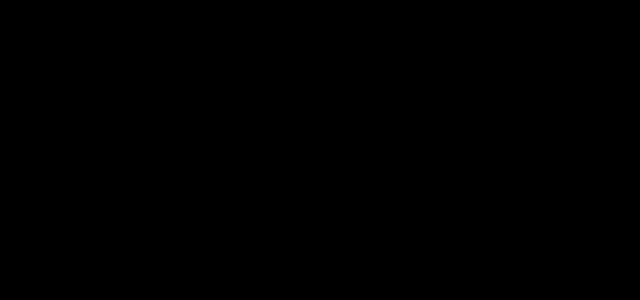
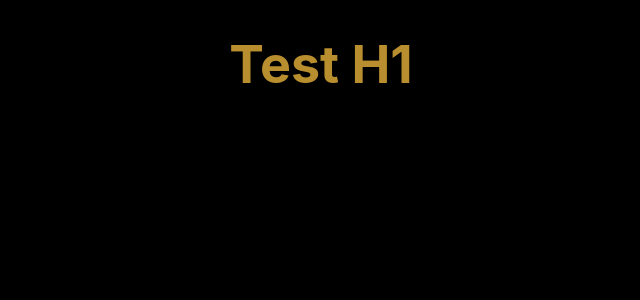
Before and after one commit to Hannalysis/furniture-site-implementation, a React (Vite) app: page / in a window 1280 px wide. Shown: the top 300 px of the page, without its empty margins (319-959 px from the left). Built offline with nearby package versions, Linux system fonts and the light colour scheme.

Commit message:
feat: Basic Typography system added with h1 styling test

```diff
--- a/src/App.tsx
+++ b/src/App.tsx
@@ -1,9 +1,13 @@
 import './App.css'
+import { Layout } from "../src/Layout/Layout"
 
 function App() {
 
   return (
     <>
+    <Layout>
+      <></>
+    </Layout>
     </>
   )
 }
--- a/src/Layout/Layout.tsx
+++ b/src/Layout/Layout.tsx
@@ -0,0 +1,25 @@
+import classNames from "classnames";
+import type { ReactNode } from "react";
+import { Typography } from "../components/@ui/Typography/Typography";
+import classes from "./Layout.module.css";
+import themes from "./Themes.module.css";
+
+const theme = "default";
+
+export const Layout = ({ children }: { children: ReactNode }) => {
+  return (
+    <div className={classNames(classes.root, themes[theme])}>
+      <Header />
+      <main className={classes.main}>{children}</main>
+      <Footer />
+    </div>
+  );
+};
+
+const Header = () => (
+  <header className={classes.header}>
+    <Typography variant="heading1">Test H1</Typography>
+  </header>
+);
+
+const Footer = () => <footer className={classes.footer}></footer>;
--- a/src/Layout/Themes.module.css
+++ b/src/Layout/Themes.module.css
@@ -0,0 +1,17 @@
+.default {
+  /* --- Primitives --- */
+  --font-weight-bold: 700;
+  --font-weight-medium: 500;
+  --font-weight-regular: 400;
+
+  /* --- Colouring --- */
+  --text-gold: #B88E2F;
+
+  /* Default theme */
+
+  /* H1 */
+  --font-size-h1: 52px;
+  --line-height-h1: 65px;
+  --letter-spacing-h1: 0;
+
+}
--- a/src/components/@ui/Typography/Typography.module.css
+++ b/src/components/@ui/Typography/Typography.module.css
@@ -0,0 +1,7 @@
+.typography-heading1 {
+  font-size: var(--font-size-h1);
+  font-weight: var(--font-weight-bold);
+  line-height: var(--line-height-h1);
+  letter-spacing: var(--letter-spacing-h1);
+  color: var(--text-gold);
+}
--- a/src/components/@ui/Typography/Typography.tsx
+++ b/src/components/@ui/Typography/Typography.tsx
@@ -0,0 +1,49 @@
+import classes from "./Typography.module.css";
+
+type Variant =
+  | "heading1"
+  | "heading2"
+  | "heading3"
+  | "heading4"
+  | "heading5"
+  | "heading6"
+  | "body1"
+  | "body2"
+  | "caption"
+  | "inherit"
+  | "overline"
+  | "subtitle1"
+  | "subtitle2";
+
+type TypographyProps = {
+  variant?: Variant;
+  as?: React.ElementType;
+  children: React.ReactNode;
+};
+
+export const Typography = ({
+  variant = "body1",
+  as,
+  children,
+}: TypographyProps) => {
+  const variantMap = {
+    heading1: "h1",
+    heading2: "h2",
+    heading3: "h3",
+    heading4: "h4",
+    heading5: "h5",
+    heading6: "h6",
+    body1: "p",
+    body2: "p",
+    caption: "p",
+    inherit: "p",
+    overline: "span",
+    subtitle1: "p",
+    subtitle2: "p",
+  };
+
+  const Component = as || variantMap[variant];
+  const variantStyles = classes[`typography-${variant}`];
+
+  return <Component className={variantStyles}>{children}</Component>;
+};
```
